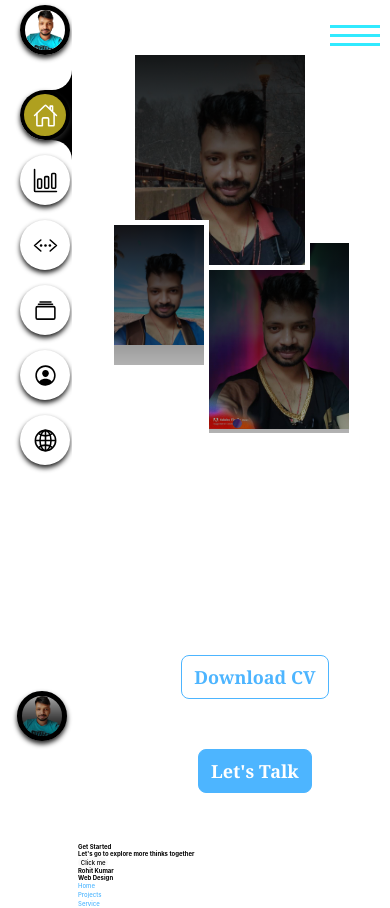
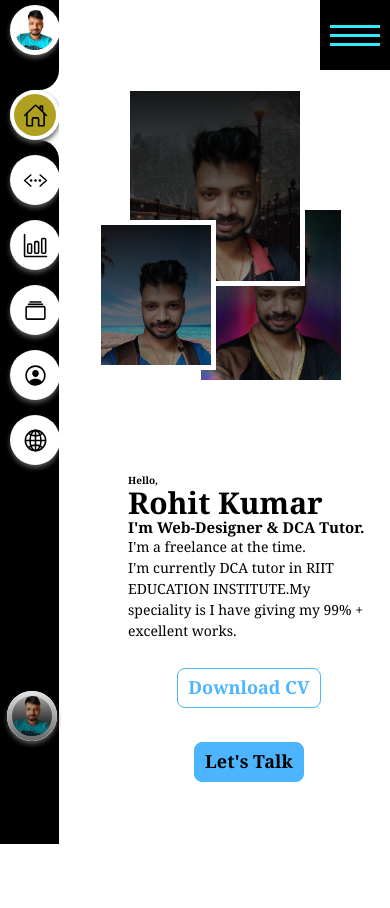
Before and after one commit to Singh8700/Theme2, a React (Vite) app: page /projects in a window 390 px wide. Shown: the top 908 px of the page. Built offline with nearby package versions, Linux system fonts and the light colour scheme.

Commit message:
first-commit

```diff
--- a/src/App.tsx
+++ b/src/App.tsx
@@ -31,8 +31,8 @@ function App() {
       <Route path="/" element={<Home/>}/>
       <Route path="/services" element={<Services/>}/>
       <Route path="/about" element={<Services/>}/>
+      <Route path="*" element={<h1>404</h1>}/>
       </Routes>
-      <Footer/>
       </ThemeProvider>
     </>
   )
--- a/src/components/home/Home.tsx
+++ b/src/components/home/Home.tsx
@@ -1,7 +1,7 @@
 import ImgGallery from "../imgGallery/ImgGallery"
 import "./home.css"
 import CV from "./CV"
-
+import TutorServices from "../services/TutorServices"
 const Home =()=>{
   //alert(window.innerWidth)
   return (
@@ -29,6 +29,9 @@ const Home =()=>{
     <ImgGallery/>
     </div>
     </div>
+    <div className="container">
+    <TutorServices/>
+    </div>
     </>
     )
 }
--- a/src/components/home/home.css
+++ b/src/components/home/home.css
@@ -3,7 +3,7 @@
 }
 
 .textSection {
-  color: #fff;
+  color: var(--wht);
   font-size: 1.5rem;
   padding: 1.5rem 2rem;
   font-family: Georgia;
--- a/src/components/home/home.scss
+++ b/src/components/home/home.scss
@@ -3,7 +3,7 @@
   width:350px;
 }
 .textSection{
-  color:#fff;
+  color:var(--wht);
   font-size: 1.5rem;
   padding: 1.5rem 2rem;
   font-family: Georgia;
--- a/src/components/imgGallery/imgGallery.css
+++ b/src/components/imgGallery/imgGallery.css
@@ -95,14 +95,16 @@
     left: 25%;
   }
   .imgGallery .imgs.imgSec {
-    top: 40%;
+    top: 35%;
     left: 62%;
+    width: 200px;
+    height: 250px;
   }
   .imgGallery .imgs.imgThr {
-    top: 19%;
+    top: 22%;
     left: 44%;
-    width: 200px;
-    height: 250px;
+    width: 120px;
+    height: 150px;
   }
 }
 
@@ -114,15 +116,15 @@
     position: absolute;
   }
   .imgGallery .imgs.imgOne {
-    width: 100px;
+    width: 120px;
     height: 150px;
   }
   .imgGallery .imgs.imgSec {
     width: 150px;
-    height: 200px;
+    height: 180px;
   }
   .imgGallery .imgs.imgThr {
     width: 180px;
-    height: 220px;
+    height: 200px;
   }
 }
--- a/src/components/imgGallery/imgGallery.scss
+++ b/src/components/imgGallery/imgGallery.scss
@@ -86,14 +86,16 @@
   left:25%;
 }
 .imgs.imgSec{
-  top:40%;
+  top:35%;
   left:62%;
+  width:200px;
+  height: 250px;
 }
 .imgs.imgThr{
-  top:19%;
+  top:22%;
   left:44%;
-  width:200px;
-  height: 250px;
+  width:120px;
+  height: 150px;
 }
 }
 }
@@ -104,16 +106,16 @@
    position:absolute;
  }
  .imgs.imgOne{
-   width:100px;
+   width:120px;
    height: 150px;
  }
  .imgs.imgSec{
    width:150px;
-   height: 200px;
+   height: 180px;
  }
  .imgs.imgThr{
    width:180px;
-   height: 220px;
+   height: 200px;
  }
  }
 }
--- a/src/components/nav/NavApi.tsx
+++ b/src/components/nav/NavApi.tsx
@@ -14,6 +14,14 @@ const NavList =[{
   style:"#afa01f",
   link:"/",
   status:true
+},
+{
+  id:3,
+  text:"Service",
+  icon:<IonIcon icon={codeWorkingOutline}/>,
+  style:"#10ddff",
+  link:"/services",
+  status:false
 },{
   id:2,
   text:"Projects",
@@ -23,13 +31,6 @@ const NavList =[{
   status:false
 },
 {
-  id:3,
-  text:"Service",
-  icon:<IonIcon icon={codeWorkingOutline}/>,
-  style:"#10ddff",
-  link:"/services",
-  status:false
-},{
   id:4,
   text:"blogs",
   icon:<IonIcon icon={albumsOutline}/>,
--- a/src/components/nav/nav.css
+++ b/src/components/nav/nav.css
@@ -1,19 +1,3 @@
-* {
-  margin: 0;
-  padding: 0;
-  box-sizing: border-box;
-  text-decoration: none;
-  font-size: 62.5%;
-}
-
-html {
-  scroll-behavior: smooth;
-}
-
-:root {
-  --clr:#000;
-}
-
 .navSection {
   width: 100vw;
   height: 80px;
@@ -26,12 +10,13 @@ html {
 }
 
 .navSection .Nav {
-  width: 10vw;
+  width: 5vw;
   height: 100vh;
   position: fixed;
-  background: #fff;
+  background: var(--color);
   overflow-x: hidden;
-  padding-left: 10px;
+  padding: 0 0 0 1rem;
+  margin: 0 -1rem;
   transition: 0.5s;
 }
 
@@ -49,6 +34,7 @@ html {
 .navSection .Nav ul li a {
   position: relative;
   display: flex;
+  padding: 0 2rem 0 0;
   white-space: nowrap;
 }
 
@@ -75,9 +61,10 @@ html {
   min-width: 50px;
   height: 50px;
   font-size: 4rem;
-  color: #000;
+  color: var(--wht);
+  background: var(--clr);
   z-index: 999;
-  box-shadow: 0px 3px 5px #222;
+  box-shadow: 0px 3px 5px #555;
   border-radius: 50%;
   font-weight: bold;
 }
@@ -104,7 +91,7 @@ html {
   inset: 0.4rem;
   border-radius: 50%;
   background: var(--bg);
-  color: #fff;
+  color: var(--wht);
   transform: scale(0);
   z-index: -1;
   transition: 0.5s;
@@ -139,7 +126,7 @@ html {
 }
 
 .navSection .Nav ul li.active a .icon {
-  color: #fff;
+  color: var(--wht);
 }
 
 .navSection .Nav ul li.active a .text {
@@ -192,7 +179,7 @@ html {
   position: fixed;
   padding: 2rem 1.5rem;
   bottom: -2rem;
-  left: 0.5%;
+  left: -0.8rem;
   margin-bottom: 0.6rem;
   overflow: hidden;
 }
@@ -267,7 +254,7 @@ html {
   display: flex;
   align-items: center;
   justify-content: center;
-  background: #fff;
+  background: var(--wht);
   cursor: pointer;
   transition: 0.5s;
 }
@@ -312,6 +299,12 @@ html {
   transform: translateY(0px) rotate(-45deg);
 }
 
+@media (max-width: 1080px) {
+  .navSection .Nav {
+    width: 10vw;
+  }
+}
+
 @media (max-width: 780px) {
   .navSection .Nav ul .imgs {
     position: fixed;
--- a/src/components/nav/nav.scss
+++ b/src/components/nav/nav.scss
@@ -1,16 +1,4 @@
-*{
-  margin:0;
-  padding: 0;
-  box-sizing: border-box;
-  text-decoration: none;
-  font-size: 62.5%;
-}
-html{
-  scroll-behavior: smooth;
-}
-:root{
-  --clr:#000;
-}
+
 .navSection{
   width:100vw;
   height:80px;
@@ -21,12 +9,14 @@ html{
   transition:0.5s;
   z-index: 99;
   .Nav{
-  width:10vw;
+  width:5vw;
   height: 100vh;
   position: fixed;
-  background:#fff;
+  background:var(--color);
   overflow-x: hidden;
-  padding-left: 10px;
+  padding:0 0 0 1rem;
+
+  margin: 0 -1rem;
   transition: 0.5s;
   ul{
     position:relative;
@@ -38,6 +28,7 @@ html{
       a{
         position:relative;
         display:flex;
+        padding: 0 2rem 0 0;
         white-space: nowrap;
         .pic{
           margin-top: 0.5rem;
@@ -60,9 +51,10 @@ html{
           min-width: 50px;
           height:50px;
           font-size: 4rem;
-          color:#000;
+          color:var(--wht);
+          background: var(--clr);
           z-index: 999;
-          box-shadow: 0px 3px 5px #222;
+          box-shadow: 0px 3px 5px #555;
           border-radius: 50%;
           font-weight: bold;
         }
@@ -87,7 +79,7 @@ html{
           inset: 0.4rem;
           border-radius: 50%;
           background: var(--bg);
-          color:#fff;
+          color:var(--wht);
           transform: scale(0);
           z-index: -1;
           transition: 0.5s;
@@ -119,7 +111,7 @@ html{
      transition: 0.5s;
      a{
        .icon{
-         color:#fff;
+         color:var(--wht);
        }
       .text{
          color:var(--bg);
@@ -170,7 +162,7 @@ html{
     position: fixed;
     padding:2rem 1.5rem;
     bottom:-2rem;
-    left:0.5%;
+    left:-0.8rem;
     margin-bottom: 0.6rem;
     overflow: hidden;
     img{
@@ -236,7 +228,7 @@ html{
     display:flex;
     align-items: center;
     justify-content: center;
-    background: #fff;
+    background: var(--wht);
     cursor: pointer;
     transition: 0.5s;
   }
@@ -276,6 +268,11 @@ html{
     transform: translateY(0px) rotate(-45deg);
   }
 }
+@media(max-width:1080px){
+  .navSection .Nav{
+    width:10vw;
+  }
+}
 @media(max-width:780px){
   .navSection .Nav ul .imgs{
     position: fixed;
--- a/src/components/services/TutorServices.tsx
+++ b/src/components/services/TutorServices.tsx
@@ -4,38 +4,35 @@ const TutorServices=()=>{
   const Wrapper = styled.section`
     width:90%;
     height:400px;
-    margin:2rem auto;
+    margin:5rem auto 0rem;
     flex-wrap:wrap;
     .title{
       width:90%;
       font-size:2rem;
-      margin:5rem auto 5rem;
+      margin:5rem auto 2rem;
     }
     .cards{
       width:90%;
       margin:2rem auto;
-
+      text-align:center;
       .card{
       width:max-content;
       height:max-content;
       box-shadow:2px 2px 10px var(--clr),inset 2px 2px 5px var(--wht),inset -2px -2px 5px var(--clr);
-      text-align:center;
       border-radius:1.2rem;
-      font-size:4rem;
-      color:#fff;
-      margin:1rem;
+      padding:1.2rem 3rem;
+      background:var(--color);
+      color:var(--clr);
       .icon{
         font-size:8rem;
-        padding:1.2rem;
-
+        padding:2rem;
       }
       .text{
-        font-size:1.8rem;
-        padding:1.2rem;
+        font-size:2rem;
       }
       }
       .card:hover{
-        color:#fff;
+        background:var(--color);
       }
     }
     @media(max-width:${({theme})=>theme.media.mobile}){
--- a/src/components/services/WebServices.tsx
+++ b/src/components/services/WebServices.tsx
@@ -4,7 +4,7 @@ const WebServices=()=>{
   const Wrapper = styled.section`
     width:90%;
     height:400px;
-    margin:2rem auto;
+    margin:2rem auto 2rem;
     flex-wrap:wrap;
     .title{
       width:90%;
@@ -21,7 +21,8 @@ const WebServices=()=>{
       box-shadow:2px 2px 10px var(--clr),inset 2px 2px 5px var(--wht),inset -2px -2px 5px var(--clr);
       border-radius:1.2rem;
       padding:1.2rem 3rem;
-      color:#fff;
+      background:var(--color);
+      color:var(--clr);
       .icon{
         font-size:8rem;
         padding:2rem;
@@ -31,7 +32,7 @@ const WebServices=()=>{
       }
       }
       .card:hover{
-        color:#fff;
+        background:var(--color);
       }
     }
     @media(max-width:${({theme})=>theme.media.mobile}){
--- a/src/index.css
+++ b/src/index.css
@@ -3,6 +3,7 @@
   line-height: 1.5;
   font-weight: 400;
   --wht:#fff;
+  --clr:#000;
   --color-bg-variant: #2c2c6c;
   --color-primary: #4db5ff;
   --color-primary-variant: rgba(77, 120, 255, 0.4);
@@ -17,12 +18,16 @@
   -moz-osx-font-smoothing: grayscale;
   -webkit-text-size-adjust: 100%;
 }
+html{
+  scroll-behavior: smooth;
+}
 *{
   margin: 0;
   padding: 0;
   box-sizing: border-box;
   list-style: none;
   text-decoration: none;
+  font-size: 62.5%;
 }
 a {
   font-weight: 500;
@@ -46,22 +51,21 @@ body {
 }
 
 h1 {
-  font-size: 3em;
+  font-size: 3rem;
   line-height: 1.1;
 }
 h2{
-  font-size: 1.5em;
+  font-size: 1.5rem;
   line-height: 1.1;
 }
 h3{
-  font-size: 1em;
+  font-size: 1rem;
   line-height: 1.1;
 }
 button {
   border-radius: 8px;
   border: 1px solid transparent;
-  padding: 0.6em 1.2em;
-  font-size: 1em;
+  font-size: 1rem;
   font-weight: 500;
   font-family: inherit;
   background-color: #1a1a1a;
@@ -86,10 +90,10 @@ p{
   font-weight: bold;
   display: inline-block;
   color:var(--color-primary);
-  padding: 0.75rem 1.2rem;
+  padding: 0.55rem 1rem;
   border-radius: 0.8rem;
   cursor: position ;
-  margin:1rem auto;
+  margin:0.2rem auto;
   border: 1px solid var(--color-primary);
   transition:var(--transition-all);
 }
@@ -115,7 +119,8 @@ img{
 }
 .container{
   width:91vw;
-  z-index: 99;
+  height: 100vh;
+  z-index: 1;
   margin-left: 9vw;
   color:var(--color);
 }
@@ -135,10 +140,10 @@ img{
 }
 @media(max-width:660px){
   .navSection .Nav{
-    width:16vw;
+    width:15vw;
     }
   .container{
-    width:83vw;
+    width:80vw;
     margin-left: 20vw;
   }
   .col{
@@ -150,6 +155,8 @@ img{
     color: #213547;
     background-color: #ffffff;
     --color:#000;
+    --wht:#000;
+    --clr:#fff;
   }
   a:hover {
     color: #747bff;
```
